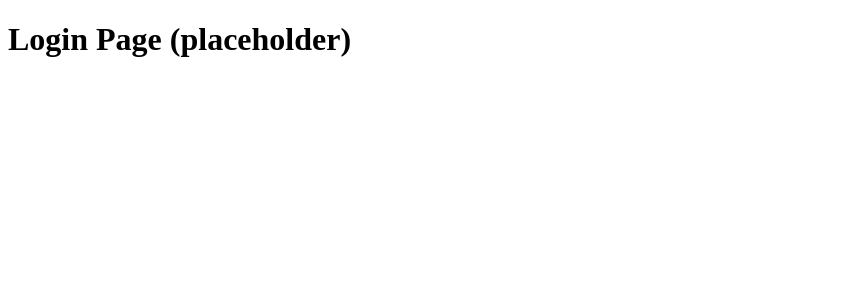
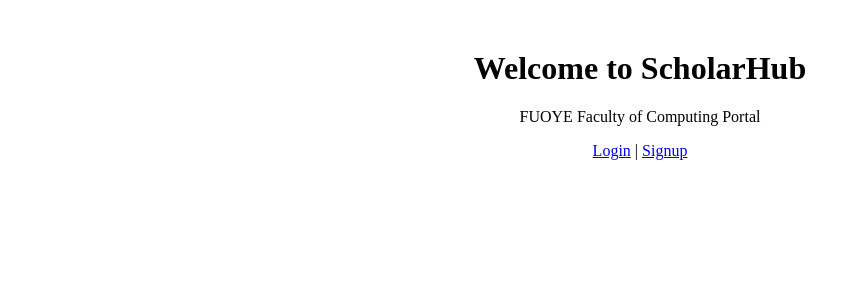
Before and after one commit to maskedwolf-01/scholarhub, a Next.js app: page /login in a window 1280 px wide. Shown: the top 300 px of the page, without its empty margins (0-860 px from the left). Built offline with nearby package versions, Linux system fonts and the light colour scheme.

Commit message:
Rename Login component to Home and update content

```diff
--- a/pages/login.tsx
+++ b/pages/login.tsx
@@ -1,3 +1,11 @@
-export default function Login() {
-  return <h1>Login Page (placeholder)</h1>;
+export default function Home() {
+  return (
+    <div style={{ textAlign: 'center', marginTop: '50px' }}>
+      <h1>Welcome to ScholarHub</h1>
+      <p>FUOYE Faculty of Computing Portal</p>
+      <p>
+        <a href="/login">Login</a> | <a href="/signup">Signup</a>
+      </p>
+    </div>
+  );
 }
```
